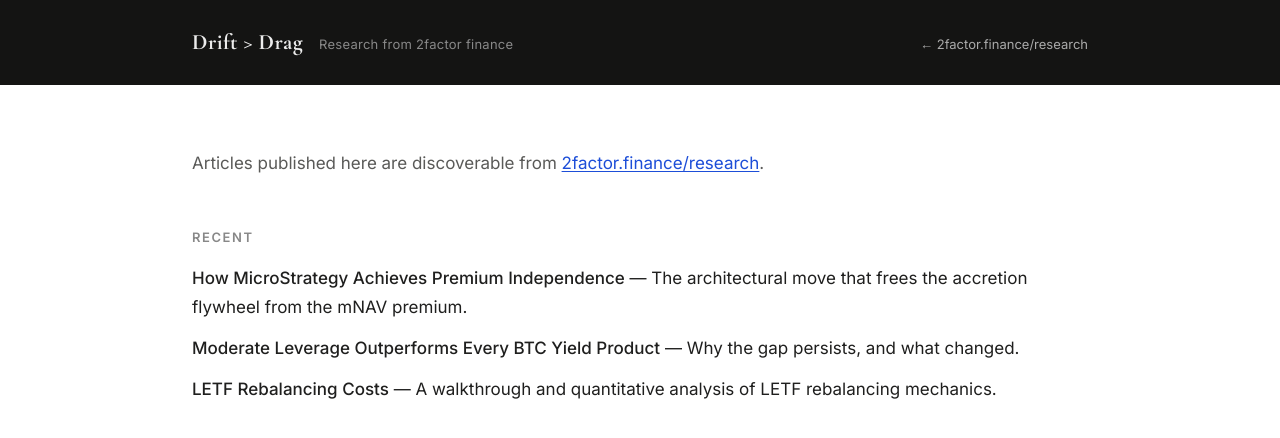
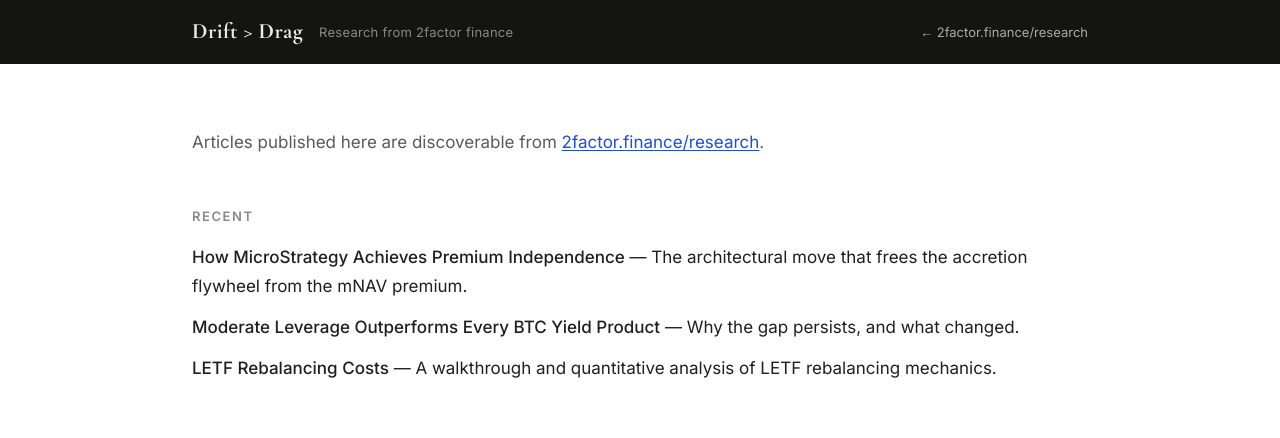
Before and after one commit to quidprokuo/drift, a Jekyll site: the page built from index.md, in a window 1280 px wide. Shown: the top 438 px of the page. Built offline with Jekyll 4.4.1, drawn with Linux system fonts in a browser that asks for light colours.

Commit message:
Header: match GitHub 64px main nav height; center align inner items
Co-Authored-By: Claude Opus 4.7 (1M context) <noreply@anthropic.com>

```diff
--- a/_layouts/default.html
+++ b/_layouts/default.html
@@ -54,16 +54,19 @@
 
     /* Site chrome — always dark */
     .site-header {
-      padding: 24px 0;
+      min-height: 64px;
       background: var(--header-bg);
       margin-bottom: 64px;
+      display: flex;
+      align-items: center;
     }
     .site-header_inner {
       max-width: 960px;
+      width: 100%;
       margin: 0 auto;
       padding: 0 32px;
       display: flex;
-      align-items: baseline;
+      align-items: center;
       gap: 16px;
     }
     .site-mark {
```
Also changed, not shown: _layouts/article.html (+5 -2 lines).
